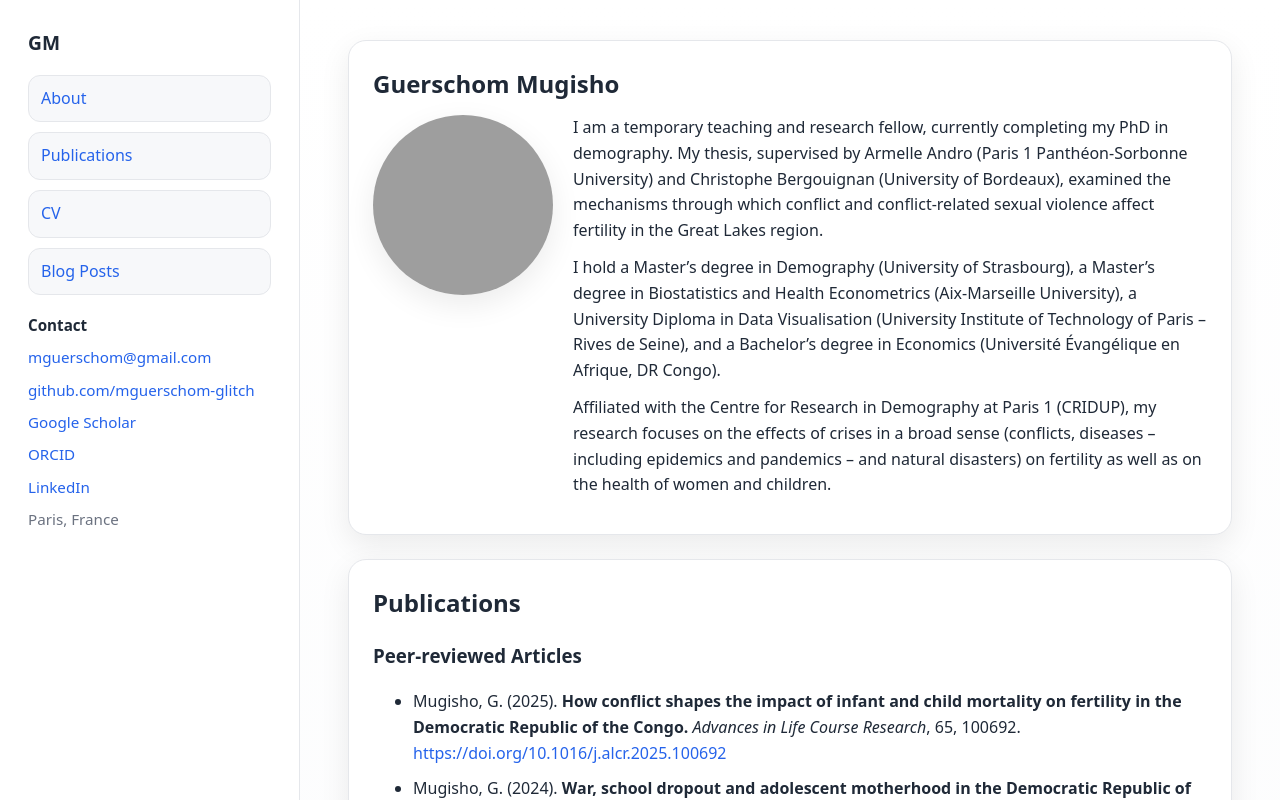
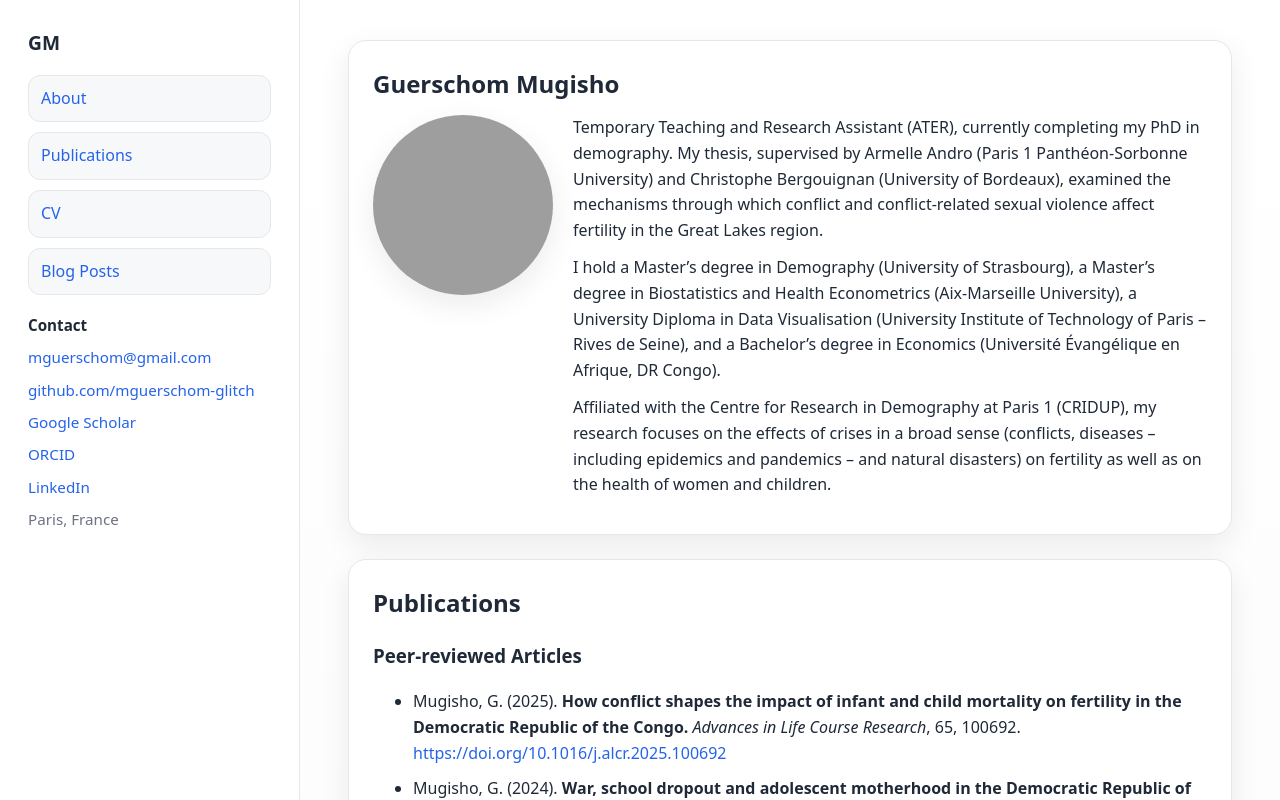
Before and after one commit to mguerschom-glitch/GuerschomMugisho.github.io, a plain HTML site: page index.html in a window 1280 px wide. Shown: the top 800 px of the page. Drawn offline with Linux system fonts and the light colour scheme; grey boxes are pictures that could not be loaded.

Commit message:
Add files via upload

```diff
--- a/index.html
+++ b/index.html
@@ -133,7 +133,7 @@
         <div class="hero">
           <img src="profile.jpg" alt="Portrait of Guerschom Mugisho" />
           <div>
-            <p>I am a temporary teaching and research fellow, currently completing my PhD in demography. My thesis, supervised by Armelle Andro (Paris 1 Panthéon-Sorbonne University) and Christophe Bergouignan (University of Bordeaux), examined the mechanisms through which conflict and conflict-related sexual violence affect fertility in the Great Lakes region.</p>
+            <p>Temporary Teaching and Research Assistant (ATER), currently completing my PhD in demography. My thesis, supervised by Armelle Andro (Paris 1 Panthéon-Sorbonne University) and Christophe Bergouignan (University of Bordeaux), examined the mechanisms through which conflict and conflict-related sexual violence affect fertility in the Great Lakes region.</p>
             <p>I hold a Master’s degree in Demography (University of Strasbourg), a Master’s degree in Biostatistics and Health Econometrics (Aix-Marseille University), a University Diploma in Data Visualisation (University Institute of Technology of Paris – Rives de Seine), and a Bachelor’s degree in Economics (Université Évangélique en Afrique, DR Congo).</p>
             <p>Affiliated with the Centre for Research in Demography at Paris 1 (CRIDUP), my research focuses on the effects of crises in a broad sense (conflicts, diseases – including epidemics and pandemics – and natural disasters) on fertility as well as on the health of women and children.</p>
           </div>
```
